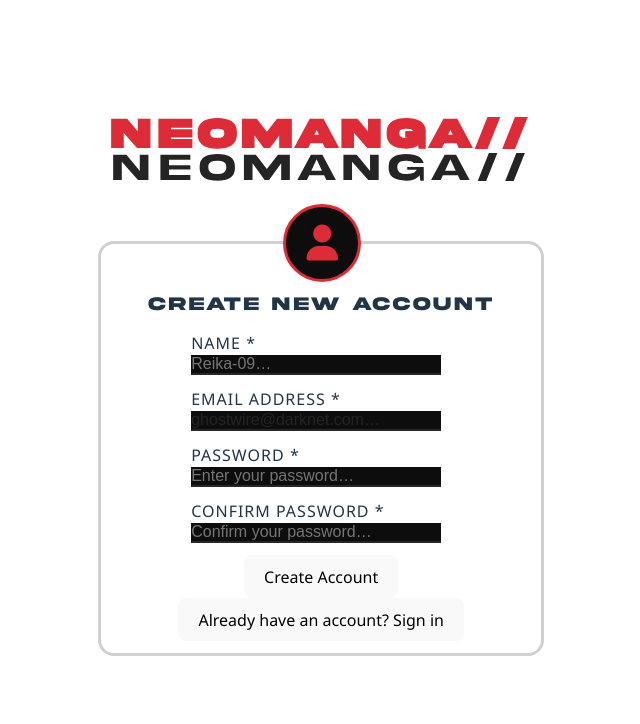
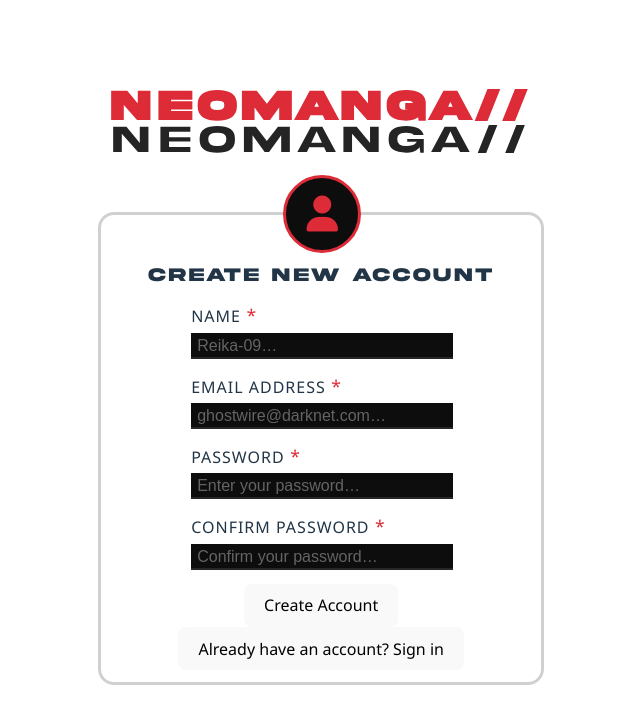
Before and after one commit to jpholdsworth/neomanga, a React (Vite) app: page /account-login in a window 1280 px wide. Shown: the top 724 px of the page, without its empty margins (306-946 px from the left). Built offline with nearby package versions, Linux system fonts and the light colour scheme.

Commit message:
add more styles for focus input and placeholder and required asterisk

```diff
--- a/src/styles/account.css
+++ b/src/styles/account.css
@@ -56,7 +56,7 @@ form {
     flex-direction: column;
     justify-content: center;
     align-items: center;
-    gap: 12px;
+    gap: 14px;
     margin-top: 12px;
     padding: 0 30px;
 }
@@ -71,10 +71,26 @@ form > div {
 
 .input-container > label + .new-account-input {
     background-color: #0D0D0D;
+    color: #FEFEFE;
     width: 250px;
-    padding: 0;
+    margin-top: 4px;
+    padding: 4px 6px 2px;
     border: none;
     border-bottom: 2px solid rgba(100, 100, 100, 0.3);
+    transition: border-bottom 0.125s ease-out;
 }
 
-/* :focus and ::placeholder */
+.required {
+    color: #DD2B37;
+    font-size: 1.1rem;
+}
+
+.input-container > label + .new-account-input:focus {
+    outline: none;
+    border: none;
+    border-bottom: 2px solid #DD2B37;
+}
+
+.input-container > label + .new-account-input::placeholder {
+    color: rgb(100, 100, 100);
+}
```
